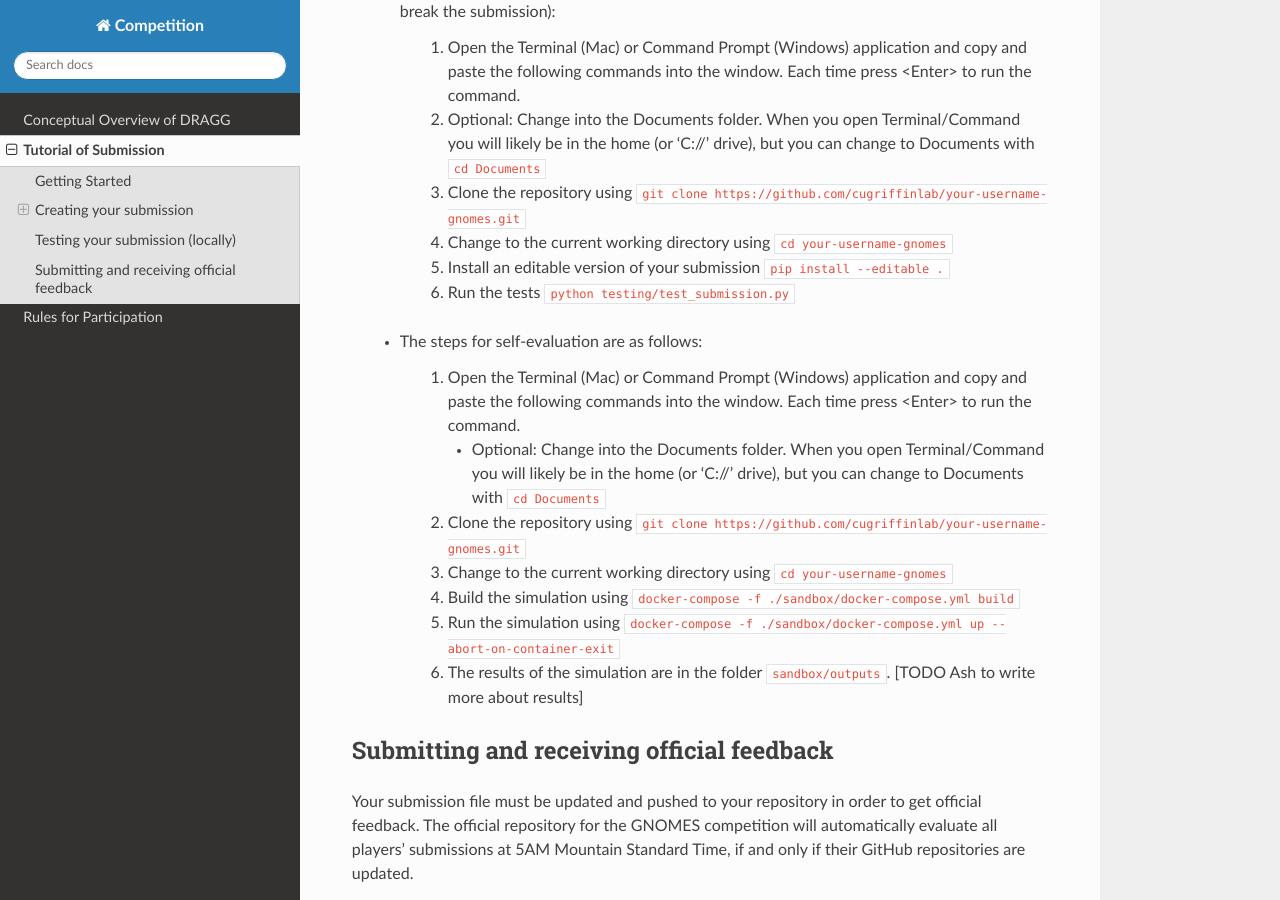
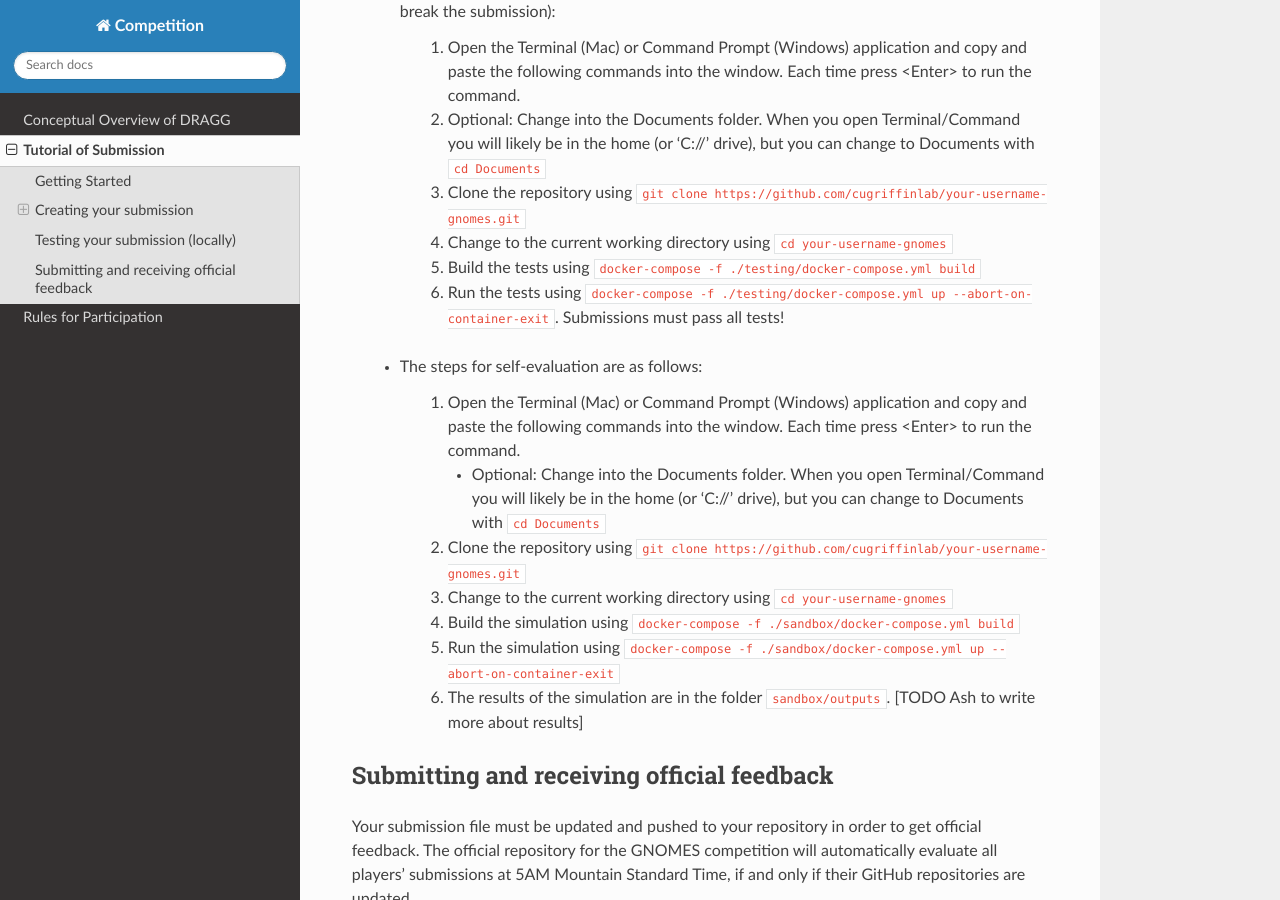
Before and after one commit to CUgriffinlab/gnomes-submission, a Sphinx documentation site: the page built from docs/source/tutorial.rst, in a window 1280 px wide and 900 px high, scrolled down 2654 px. Built offline with Sphinx 7.4.7 and the Read the Docs theme 2.0.0, drawn with Linux system fonts in a browser that asks for light colours.

Commit message:
Add docker tutorial for testing

```diff
--- a/docs/source/tutorial.rst
+++ b/docs/source/tutorial.rst
@@ -75,8 +75,8 @@ To test your agent you can run the same simulation setup as the official competi
 		#. 	Optional: Change into the Documents folder. When you open Terminal/Command you will likely be in the home (or 'C://' drive), but you can change to Documents with ``cd Documents``
 		#. 	Clone the repository using ``git clone https://github.com/cugriffinlab/your-username-gnomes.git``
 		#.	Change to the current working directory using ``cd your-username-gnomes``
-		#.	Install an editable version of your submission ``pip install --editable .``
-		#.	Run the tests ``python testing/test_submission.py``
+		#.	Build the tests using ``docker-compose -f ./testing/docker-compose.yml build``
+		#.	Run the tests using ``docker-compose -f ./testing/docker-compose.yml up --abort-on-container-exit``. Submissions must pass all tests!
 
 	* The steps for self-evaluation are as follows:
 
```
